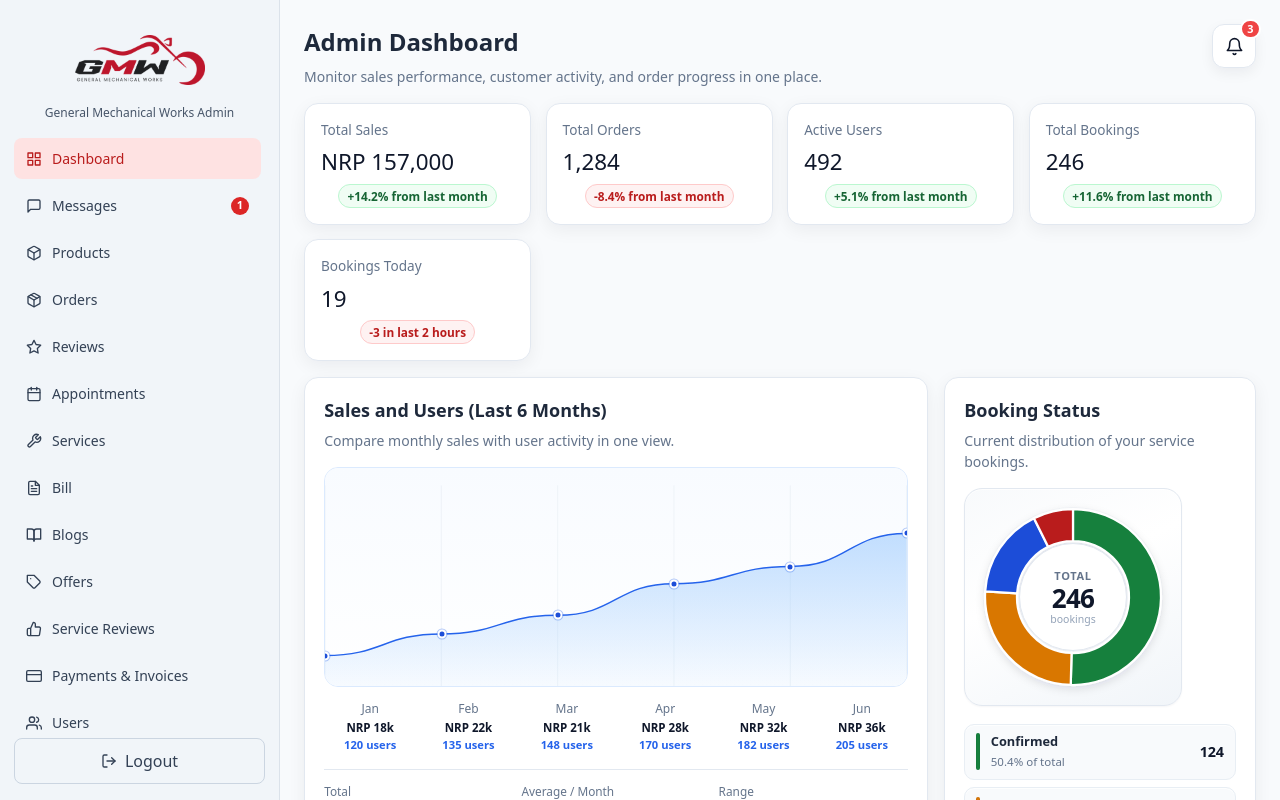
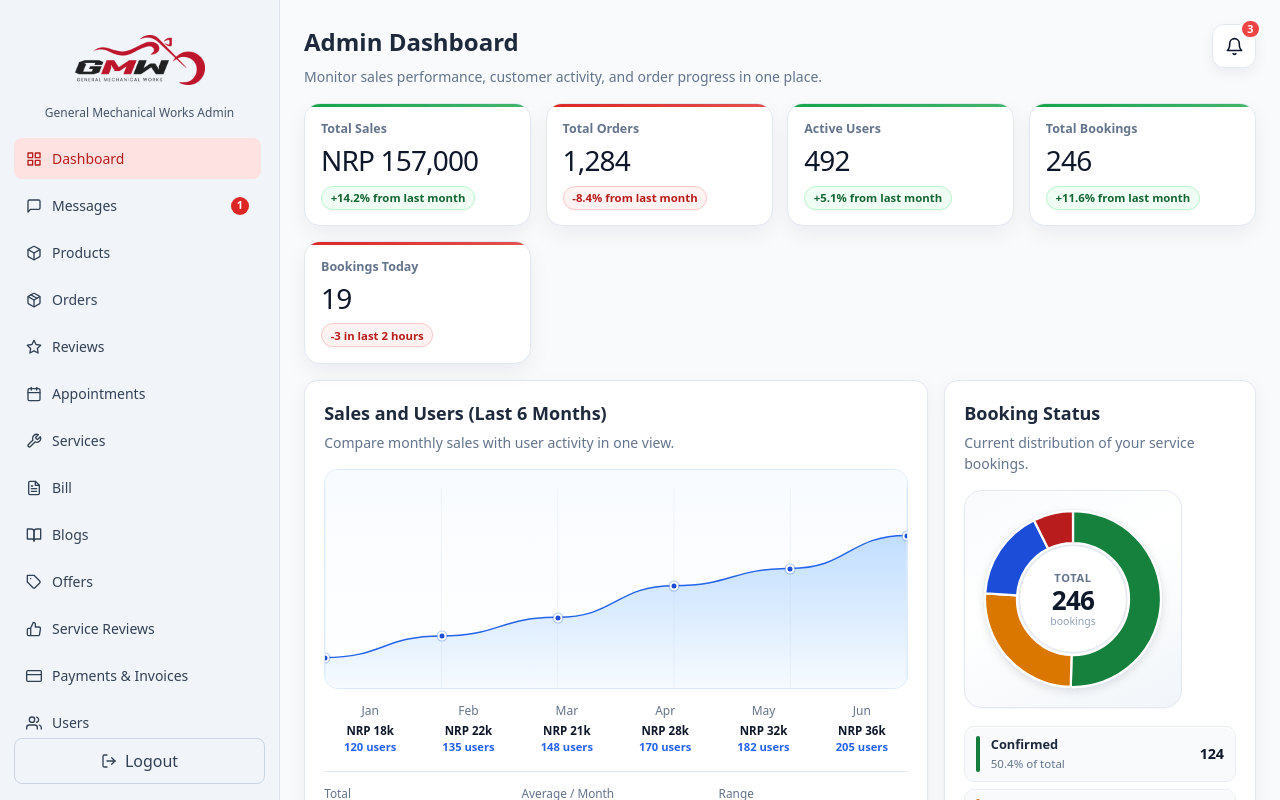
Before and after one commit to Nivesh26/General-Mechanical-Works, a React (Vite) app in the folder Frontend/: page /admindashboard in a window 1280 px wide. Built offline with nearby package versions, Linux system fonts and the light colour scheme.

Commit message:
Enhance AdminDashboard component by adding a new function for dynamic accent color based on statistical changes. Update card styling for improved visual hierarchy and user engagement, including adjustments to padding, margins, and box shadows.

```diff
--- a/Frontend/src/AdminPages/AdminDashboard.tsx
+++ b/Frontend/src/AdminPages/AdminDashboard.tsx
@@ -62,6 +62,13 @@ const getStatChangeStyle = (changeText: string): CSSProperties => {
     backgroundColor: '#eff6ff',
     border: '1px solid #bfdbfe',
   }
+}
+
+const getStatAccentColor = (changeText: string): string => {
+  const normalized = changeText.toLowerCase()
+  if (normalized.startsWith('-') || normalized.includes('down') || normalized.includes('decline')) return '#dc2626'
+  if (normalized.startsWith('+')) return '#16a34a'
+  return '#2563eb'
 }
 
 const AdminDashboard = () => {
@@ -306,26 +313,51 @@ const AdminDashboard = () => {
               <article
                 key={item.label}
                 style={{
+                  position: 'relative',
                   backgroundColor: '#fff',
                   border: '1px solid #e2e8f0',
-                  borderRadius: 14,
-                  padding: '1rem',
-                  boxShadow: '0 5px 18px rgba(15, 23, 42, 0.06)',
+                  borderRadius: 16,
+                  padding: '1rem 1rem 0.95rem',
+                  boxShadow: '0 8px 22px rgba(15, 23, 42, 0.06)',
+                  overflow: 'hidden',
                 }}
               >
-                <p style={{ margin: 0, color: '#64748b', fontSize: '0.85rem' }}>{item.label}</p>
-                <h3 style={{ margin: '0.3rem 0', color: '#0f172a', fontSize: '1.4rem' }}>{item.value}</h3>
+                <span
+                  aria-hidden
+                  style={{
+                    position: 'absolute',
+                    top: 0,
+                    left: 0,
+                    right: 0,
+                    height: 3,
+                    background: `linear-gradient(90deg, ${getStatAccentColor(item.change)} 0%, ${getStatAccentColor(item.change)}cc 100%)`,
+                  }}
+                />
+                <p style={{ margin: 0, color: '#64748b', fontSize: '0.78rem', fontWeight: 600 }}>{item.label}</p>
+                <h3
+                  style={{
+                    margin: '0.42rem 0 0.62rem',
+                    color: '#0f172a',
+                    fontSize: '1.75rem',
+                    lineHeight: 1.08,
+                    letterSpacing: '-0.03em',
+                    fontVariantNumeric: 'tabular-nums',
+                  }}
+                >
+                  {item.value}
+                </h3>
                 <p
                   style={{
                     ...getStatChangeStyle(item.change),
-                    margin: '0 auto',
+                    margin: 0,
                     width: 'fit-content',
                     maxWidth: '100%',
-                    fontSize: '0.74rem',
+                    fontSize: '0.71rem',
                     fontWeight: 700,
-                    padding: '0.2rem 0.5rem',
+                    padding: '0.22rem 0.54rem',
                     borderRadius: 999,
                     lineHeight: 1.35,
+                    boxShadow: '0 1px 2px rgba(15, 23, 42, 0.05)',
                   }}
                 >
                   {item.change}
```
